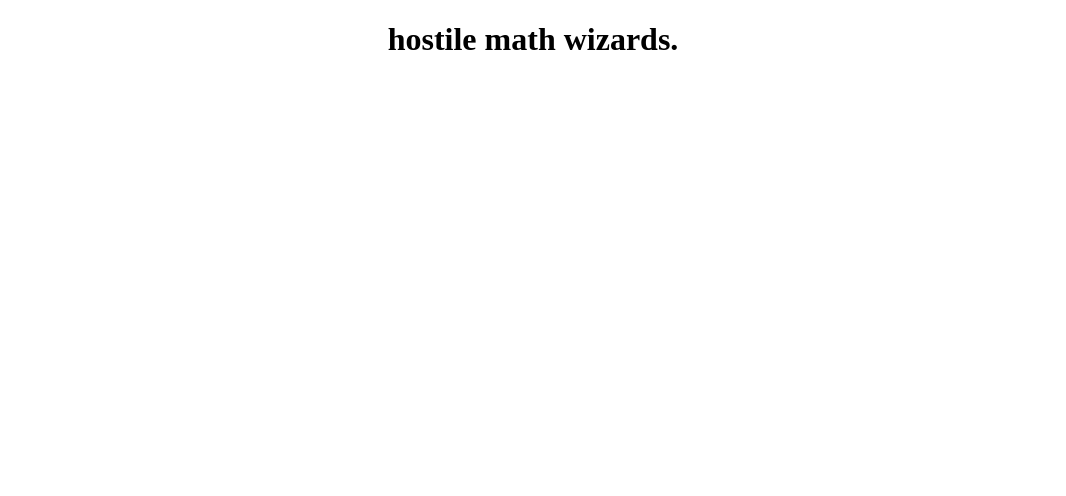
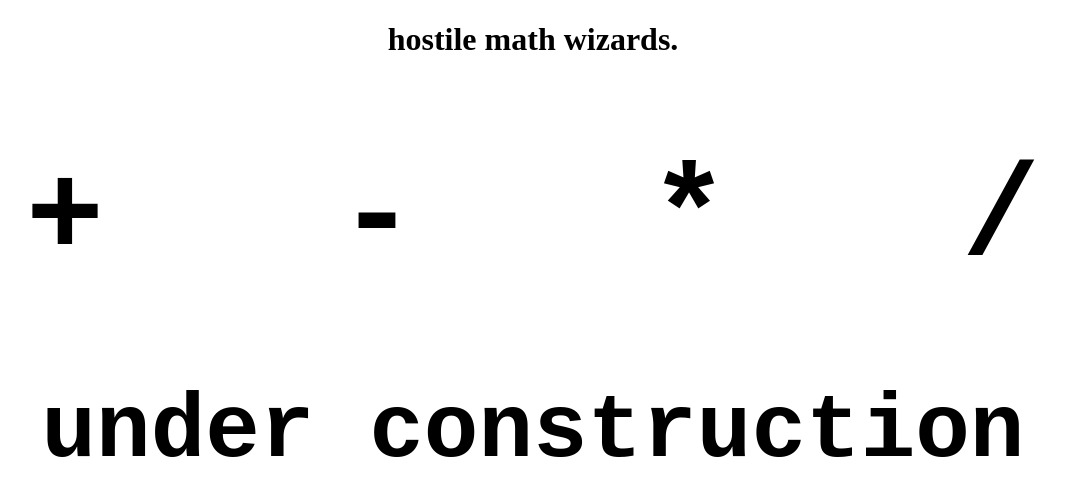
Before and after one commit to cxreiff/hostile_math_wizards, a plain HTML site: page index.html in a window 1280 px wide. Shown: the whole page, without its empty margins (107-1173 px from the left). Drawn offline with nearby package versions, Linux system fonts and the light colour scheme.

Commit message:
added construction sign

```diff
--- a/index.html
+++ b/index.html
@@ -14,6 +14,10 @@
 		<div id="header">
 			<h1>hostile math wizards.</h1>
 		</div>
+		<div style="text-align: center; font-family: monospace">
+			<h1 style="font-size: 10em">+ &nbsp - &nbsp * &nbsp /</h1>
+			<h1 style="font-size: 7em">under construction</h1>
+		</div>
 		<div id="main">
 
 		</div>
```
